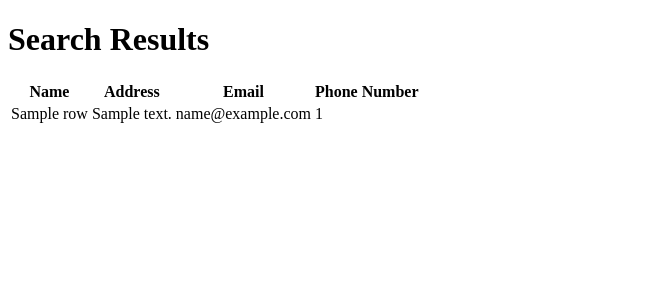
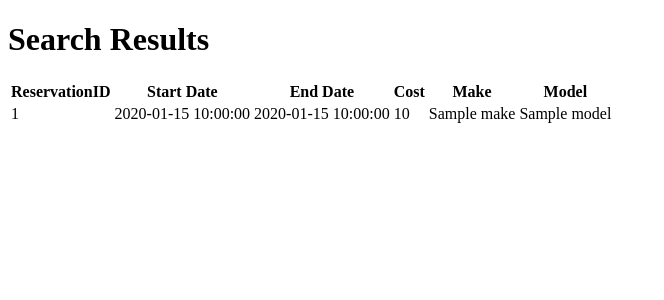
Before and after one commit to RexTech8/INFR3810UGroup7, a Flask app: template templates/results2.html in a window 1280 px wide. Shown: the top 300 px of the page, without its empty margins (0-664 px from the left). Run offline with Flask 3, Linux system fonts and the light colour scheme; the template is opened without the code that fills it: most values are stand-ins (such as "Sample title", 1, 10 or a date in 2020).

Commit message:
fixed results2

```diff
--- a/templates/results2.html
+++ b/templates/results2.html
@@ -12,20 +12,23 @@
     <table>
         <thead>
             <tr>
-                <th>Name</th>
-                <th>Address</th>
-                <th>Email</th>
-                <th>Phone Number</th>
-                <!-- Add more table headers as needed -->
+                <th>ReservationID</th>
+                <th>Start Date</th>
+                <th>End Date</th>
+                <th>Cost</th>
+                <th>Make</th>
+                <th>Model</th>
             </tr>
         </thead>
         <tbody>
             {% for row in results %}
             <tr>
-                <td>{{ row['Name'] }}</td>
-                <td>{{ row['Address'] }}</td>
-                <td>{{ row['Email'] }}</td>
-                <td>{{ row['PhoneNumber'] }}</td>
+                <td>{{ row['ReservationID'] }}</td>
+                <td>{{ row['StartDate'] }}</td>
+                <td>{{ row['EndDate'] }}</td>
+                <td>{{ row['Cost'] }}</td>
+                <td>{{ row['Make'] }}</td>
+                <td>{{ row['Model'] }}</td>
                 <!-- Render additional columns as needed -->
             </tr>
             {% endfor %}
```
